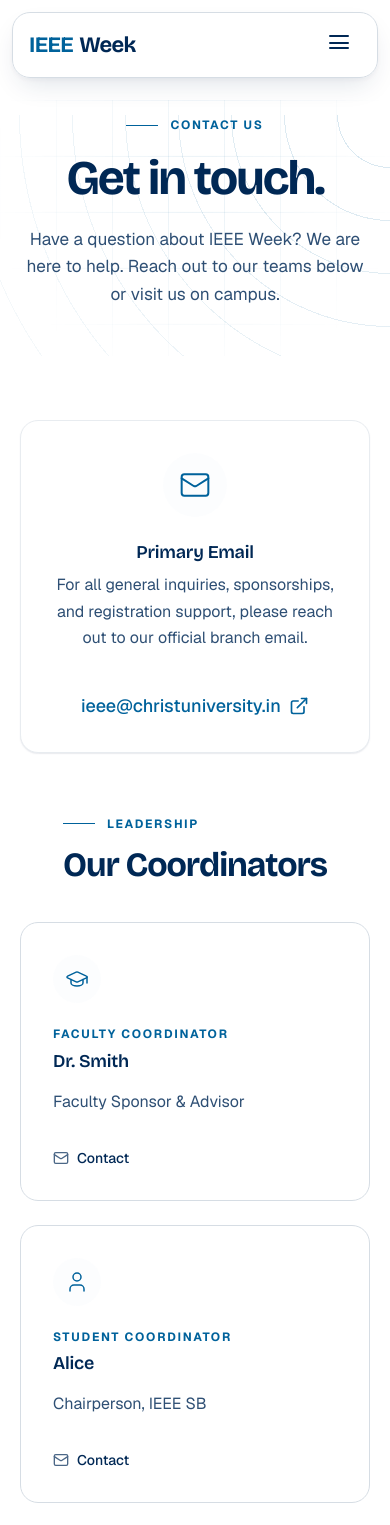
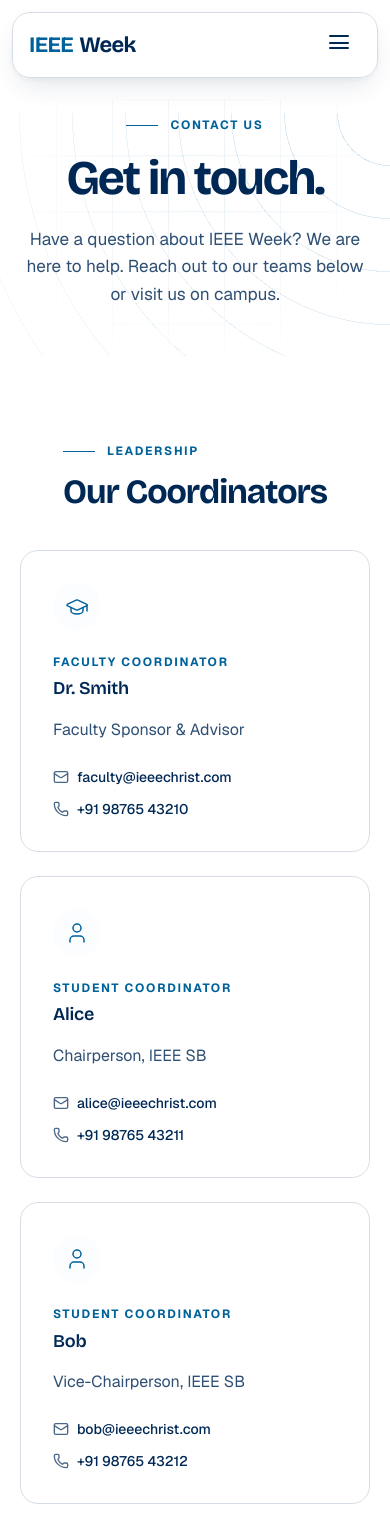
Before and after one commit to AdharshJolly/IEEE-Week, a Next.js app: page /contact in a window 390 px wide. Shown: the top 1525 px of the page. Built offline with nearby package versions, Linux system fonts and the light colour scheme.

Commit message:
feat: add phone numbers to coordinators and remove primary email banner

```diff
--- a/app/contact/page.tsx
+++ b/app/contact/page.tsx
@@ -1,6 +1,6 @@
 import type { Metadata } from "next";
 import { type CSSProperties } from "react";
-import { Mail, MapPin, ExternalLink, User, GraduationCap } from "lucide-react";
+import { Mail, MapPin, User, GraduationCap, Phone } from "lucide-react";
 import { NavBar } from "@/components/navigation/NavBar";
 import { SiteFooter } from "@/components/navigation/SiteFooter";
 import { SectionHeading } from "@/components/sections/SectionHeading";
@@ -21,29 +21,30 @@
   const content = await getHomepageContent();
   const links = getNavLinks("/contact");
 
-  const primaryEmail = "ieee@christuniversity.in";
-
   const coordinators = [
     {
       role: "Faculty Coordinator",
       name: "Dr. Smith",
       description: "Faculty Sponsor & Advisor",
       icon: <GraduationCap className="size-6 text-content-brand" strokeWidth={1.5} />,
-      email: primaryEmail
+      email: "faculty@ieeechrist.com",
+      phone: "+91 98765 43210"
     },
     {
       role: "Student Coordinator",
       name: "Alice",
       description: "Chairperson, IEEE SB",
       icon: <User className="size-6 text-content-brand" strokeWidth={1.5} />,
-      email: primaryEmail
+      email: "alice@ieeechrist.com",
+      phone: "+91 98765 43211"
     },
     {
       role: "Student Coordinator",
       name: "Bob",
       description: "Vice-Chairperson, IEEE SB",
       icon: <User className="size-6 text-content-brand" strokeWidth={1.5} />,
-      email: primaryEmail
+      email: "bob@ieeechrist.com",
+      phone: "+91 98765 43212"
     }
   ];
 
@@ -98,29 +99,6 @@
         {/* Coordinators Section */}
         <Section spacing="md">
           <div className="flex flex-col gap-10 max-w-5xl mx-auto">
-            {/* Primary Contact Banner */}
-            <Card
-              as="article"
-              href={`mailto:${primaryEmail}`}
-              tone="solid"
-              className="flex flex-col sm:flex-row items-center gap-6 p-8 sm:p-10 text-center sm:text-left group rise-in"
-              style={{ "--i": 2 } as CSSProperties}
-            >
-              <div className="size-16 rounded-full bg-surface-brand/10 flex items-center justify-center shrink-0">
-                <Mail className="size-8 text-content-brand" strokeWidth={1.5} />
-              </div>
-              <div className="flex flex-col gap-2 flex-1">
-                <h3 className="type-title">Primary Email</h3>
-                <p className="type-body text-content-secondary">
-                  For all general inquiries, sponsorships, and registration support, please reach out to our official branch email.
-                </p>
-              </div>
-              <div className="flex items-center gap-2 text-content-brand font-medium group-hover:translate-x-1 transition-transform whitespace-nowrap mt-4 sm:mt-0">
-                <span className="text-lg">{primaryEmail}</span>
-                <ExternalLink className="size-5" />
-              </div>
-            </Card>
-
             <SectionHeading
               id="coordinators-title"
               eyebrow="Leadership"
@@ -134,9 +112,8 @@
                 <Card
                   key={person.name}
                   as="article"
-                  href={`mailto:${person.email}`}
                   className="flex flex-col gap-4 p-8 group rise-in"
-                  style={{ "--i": i + 3 } as CSSProperties}
+                  style={{ "--i": i + 1 } as CSSProperties}
                 >
                   <div className="size-12 rounded-full bg-surface-brand/10 flex items-center justify-center mb-2">
                     {person.icon}
@@ -146,9 +123,20 @@
                     <h3 className="type-title">{person.name}</h3>
                   </div>
                   <p className="type-body text-content-secondary flex-1">{person.description}</p>
-                  <div className="flex items-center gap-2 mt-4 text-content-primary font-medium group-hover:text-content-brand transition-colors">
-                    <Mail className="size-4 opacity-70" />
-                    <span className="text-sm">Contact</span>
+
+                  <div className="flex flex-col gap-3 mt-2">
+                    {person.email && (
+                      <a href={`mailto:${person.email}`} className="flex items-center gap-2 text-content-primary font-medium hover:text-content-brand transition-colors w-fit">
+                        <Mail className="size-4 opacity-70" />
+                        <span className="text-sm">{person.email}</span>
+                      </a>
+                    )}
+                    {person.phone && (
+                      <a href={`tel:${person.phone.replace(/\s+/g, '')}`} className="flex items-center gap-2 text-content-primary font-medium hover:text-content-brand transition-colors w-fit">
+                        <Phone className="size-4 opacity-70" />
+                        <span className="text-sm">{person.phone}</span>
+                      </a>
+                    )}
                   </div>
                 </Card>
               ))}
```
